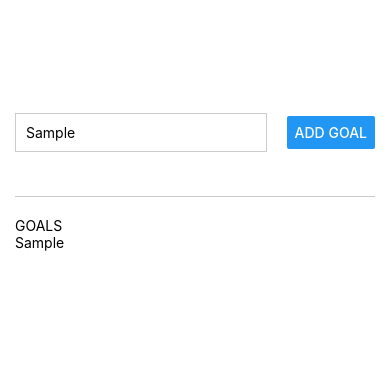
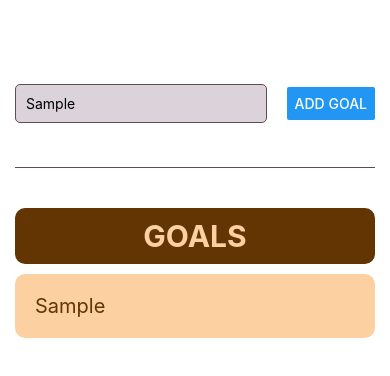
Before and after one commit to SufiAzarquiel/Goals-React-Native, a React Native app: screen / in a window 390 px wide. Both pictures are taken after typing "Sample" into the empty fields and a click on the button "ADD GOAL". Shown: the top 376 px of the page. Built offline with nearby package versions, Linux system fonts and the light colour scheme.

Commit message:
Add styling too input container and goal list

```diff
--- a/App.js
+++ b/App.js
@@ -6,7 +6,14 @@ export default function App() {
 
   const [goals, setGoals] = useState([])
   const addGoalHandler = () => {
+    /*const newGoalObject = {
+      id: counter++,
+
+    }*/
+
+
     setGoals(currentGoals => [...currentGoals, newGoal])
+    setNewGoal("")
   }
 
   useEffect(() => {
@@ -32,10 +39,14 @@ export default function App() {
          />
       </View>
       <View style={styles.goalsContainer}>
-        <Text>GOALS</Text>
+        <Text style={styles.goalHeader}>GOALS</Text>
         {goals.map((goal, index) => {
           return (
-            <Text key={index}>{goal}</Text>
+            <View key={index} style={styles.goalItem}>
+              <Text style={styles.goalText}>
+                {goal}
+              </Text>
+            </View>
           )
         })}
       </View>
@@ -46,25 +57,48 @@ export default function App() {
 const styles = new StyleSheet.create({
   container: {
     flex: 1,
-    paddingTop: 70,
+    paddingTop: 40,
     paddingHorizontal: 15
   },
   inputContainer: {
     flex: 1,
     flexDirection: "row",
     justifyContent: "space-between",
-    marginBottom: 20,
+    alignItems: "center",
     borderBottomWidth: 1,
-    borderBottomColor: "#CCCCCC",
+    borderBottomColor: "#5E4B56",
     alignItems: 'center'
   },
   textInput: {
-    borderColor: "#CCCCCC",
+    backgroundColor: "#DBD2DA",
+    borderColor: "#5E4B56",
     borderWidth: 1,
     width: "70%",
-    padding: 10
+    padding: 10,
+    borderRadius: 5,
   },
   goalsContainer: {
     flex: 5,
+    marginTop: 40,
+  },
+  goalItem: {
+    padding: 20,
+    backgroundColor: "#FCD0A1",
+    marginBottom: 10,
+    borderRadius: 10,
+  },
+  goalText: {
+    fontSize: 20,
+    color: "#633503",
+  },
+  goalHeader: {
+    fontSize: 30,
+    fontWeight: "bold",
+    marginBottom: 10,
+    padding: 10,
+    textAlign: "center",
+    color: "#FCD0A1",
+    backgroundColor: "#633503",
+    borderRadius: 10,
   }
 })
```
